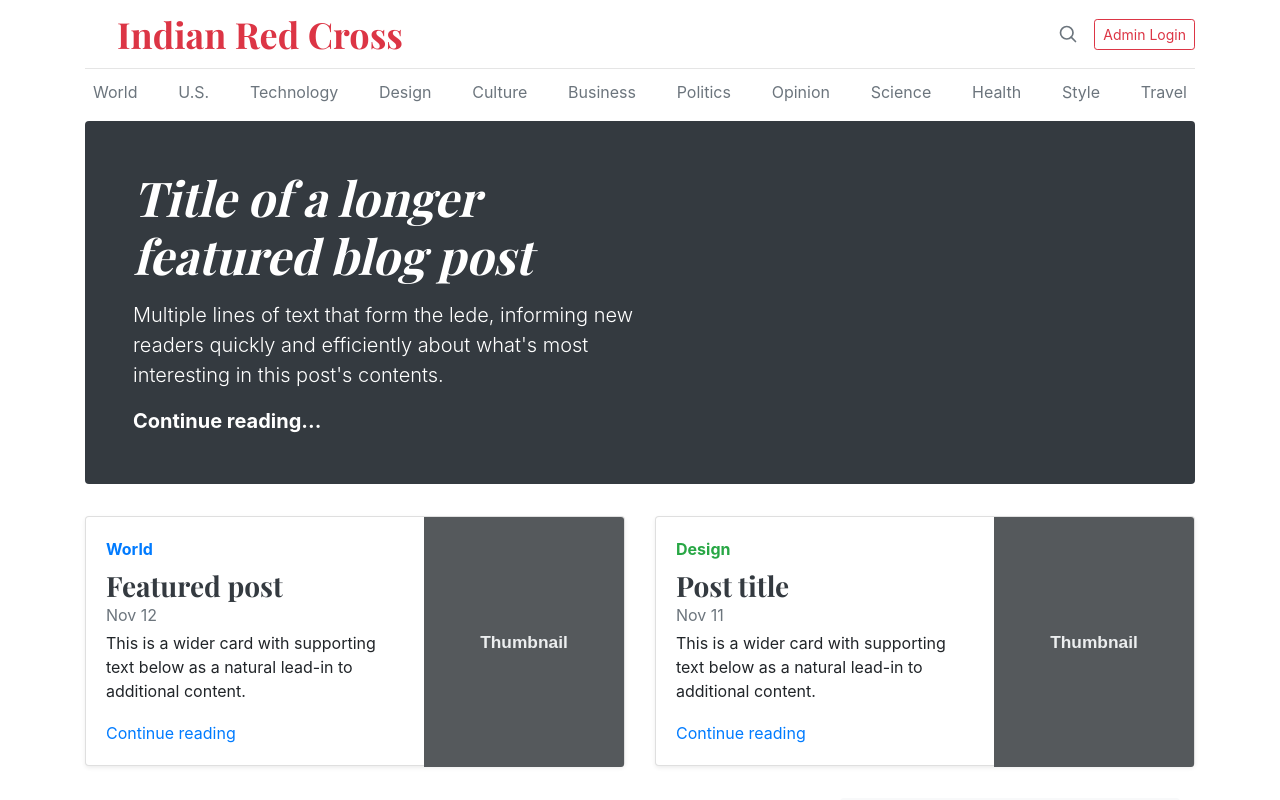
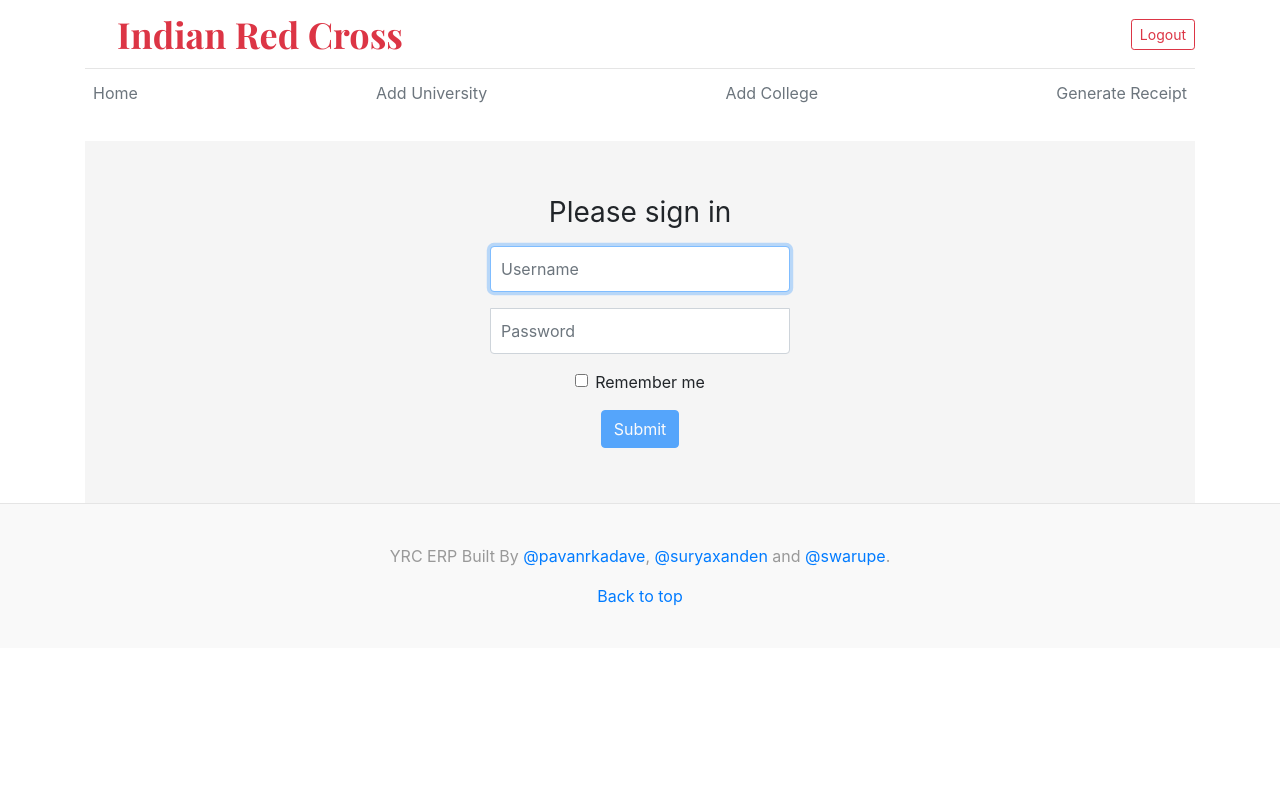
Before and after one commit to instinct2k18/YRCErp, an Angular app: page / in a window 1280 px wide. Shown: the top 800 px of the page. Built offline with nearby package versions, Linux system fonts and the light colour scheme.

Commit message:
UI Changes

```diff
--- a/src/app/app-routing.module.ts
+++ b/src/app/app-routing.module.ts
@@ -20,9 +20,8 @@
 import { AuthGuard } from './components/auth/auth.guard';
 
 const routes: Routes = [
-  {path: '', component: IndexComponent},
+  {path: '', component: AdminComponent},
   {path: 'home', component: HomeComponent, canActivate: [AuthGuard] },
-  {path: 'admin', component: AdminComponent},
   {path: 'masters', component: MastersComponent, canActivate: [AuthGuard] },
   {path: 'reports', component: ReportsComponent, canActivate: [AuthGuard] },
   {path: 'transactions', component: TransactionsComponent, canActivate: [AuthGuard] },
--- a/src/app/app.component.html
+++ b/src/app/app.component.html
@@ -1,6 +1,6 @@
 <div class="container">
-    <app-navbar></app-navbar>
-<router-outlet></router-outlet>
+  <app-navbar></app-navbar>
+  <router-outlet></router-outlet>
 </div>
 <footer class="blog-footer">
   <p>YRC ERP Built By <a href="#">@pavanrkadave</a>, <a href="#">@suryaxanden</a> and <a href="#">@swarupe</a>.</p>
--- a/src/app/components/auth/admin/admin.component.ts
+++ b/src/app/components/auth/admin/admin.component.ts
@@ -18,6 +18,6 @@
     if (form.invalid) {
       return;
     }
-    this.authService.login(form.value.uname, form.value.pwd);
+    this.authService.login(form.value.username, form.value.password);
   }
 }
--- a/src/app/components/index/index.component.html
+++ b/src/app/components/index/index.component.html
@@ -1,19 +1,4 @@
-<div class="nav-scroller py-1 mb-2">
-  <nav class="nav d-flex justify-content-between">
-    <a class="p-2 text-muted" href="#">World</a>
-    <a class="p-2 text-muted" href="#">U.S.</a>
-    <a class="p-2 text-muted" href="#">Technology</a>
-    <a class="p-2 text-muted" href="#">Design</a>
-    <a class="p-2 text-muted" href="#">Culture</a>
-    <a class="p-2 text-muted" href="#">Business</a>
-    <a class="p-2 text-muted" href="#">Politics</a>
-    <a class="p-2 text-muted" href="#">Opinion</a>
-    <a class="p-2 text-muted" href="#">Science</a>
-    <a class="p-2 text-muted" href="#">Health</a>
-    <a class="p-2 text-muted" href="#">Style</a>
-    <a class="p-2 text-muted" href="#">Travel</a>
-  </nav>
-</div>
+
 
 <div class="jumbotron p-3 p-md-5 text-white rounded bg-dark">
   <div class="col-md-6 px-0">
--- a/src/app/components/navbar/navbar.component.html
+++ b/src/app/components/navbar/navbar.component.html
@@ -1,13 +1,26 @@
 <header class="blog-header py-3">
   <div class="row flex-nowrap justify-content-between align-items-center">
     <div class="col-4 text-center">
-      <a class="blog-header-logo text-danger" [routerLink]="['']" routerLinkActive="router-link-active" >Indian Red Cross</a>
+      <a class="blog-header-logo text-danger" [routerLink]="['']" routerLinkActive="router-link-active">Indian Red
+        Cross</a>
     </div>
     <div class="col-4 d-flex justify-content-end align-items-center">
-      <a class="text-muted" href="#">
-        <svg xmlns="http://www.w3.org/2000/svg" width="20" height="20" viewBox="0 0 24 24" fill="none" stroke="currentColor" stroke-width="2" stroke-linecap="round" stroke-linejoin="round" class="mx-3"><circle cx="10.5" cy="10.5" r="7.5"></circle><line x1="21" y1="21" x2="15.8" y2="15.8"></line></svg>
-      </a>
-      <a class="btn btn-sm btn-outline-danger" [routerLink]="['/admin']" routerLinkActive="router-link-active" >Admin Login</a>
+      <a class="btn btn-sm btn-outline-danger" [routerLink]="['']" routerLinkActive="router-link-active" *ngIf="userIsAuthenticated">Logout</a>
     </div>
   </div>
 </header>
+
+<div class="nav-scroller py-1 mb-2" *ngIf="userIsAuthenticated; else login">
+  <nav class="nav d-flex justify-content-between">
+    <a class="p-2 text-muted" [routerLink]="['/home']" routerLinkActive="router-link-active" >Home</a>
+    <a class="p-2 text-muted" [routerLink]="['/adduniversity']" routerLinkActive="router-link-active" >Add University</a>
+    <a class="p-2 text-muted" [routerLink]="['/addcollege']" routerLinkActive="router-link-active" >Add College</a>
+    <a class="p-2 text-muted" href="#">Generate Receipt</a>
+  </nav>
+</div>
+
+<ng-template #login>
+  <div class="nav-scroller py-1 mb-2 mt-2 text-center">
+    <p class="p-2 text-danger">Login to get Started</p>
+  </div>
+</ng-template>
--- a/src/app/components/navbar/navbar.component.ts
+++ b/src/app/components/navbar/navbar.component.ts
@@ -10,17 +10,17 @@
   styleUrls: ['./navbar.component.css']
 })
 export class NavbarComponent implements OnInit, OnDestroy {
-  userIsAuthenticated = false;
+  userIsAuthenticated = true;
   private authListenerSubs: Subscription;
 
   constructor(private authService: AuthService) { }
 
   ngOnInit() {
-    this.userIsAuthenticated = this.authService.getIsAuth();
-    this.authListenerSubs = this.authService.getAuthStatusListener()
-      .subscribe(isAuthenticated => {
-        this.userIsAuthenticated = isAuthenticated;
-      });
+    // this.userIsAuthenticated = this.authService.getIsAuth();
+    // this.authListenerSubs = this.authService.getAuthStatusListener()
+    //   .subscribe(isAuthenticated => {
+    //     this.userIsAuthenticated = isAuthenticated;
+    //   });
   }
 
   onLogout() {
```
